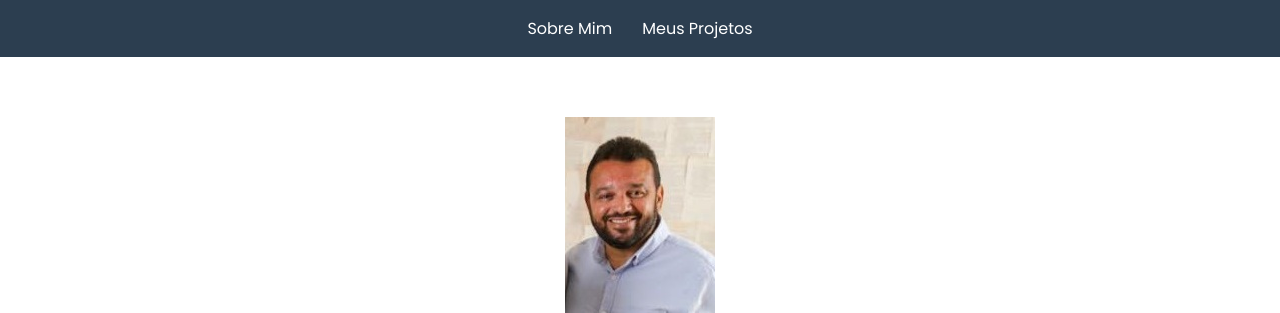
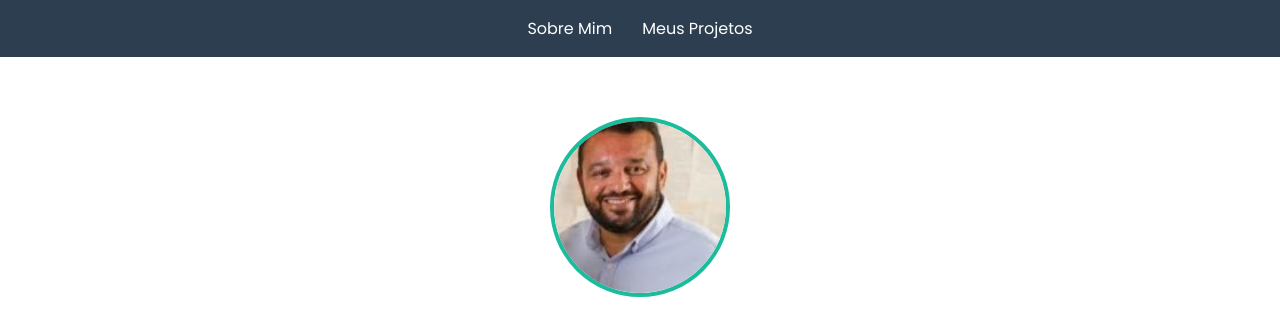
Before and after one commit to antoniojose-ux/meu-portfolio, a plain HTML site: page index.html in a window 1280 px wide. Shown: the top 313 px of the page. Drawn offline with Linux system fonts and the light colour scheme.

Commit message:
Update style.css

```diff
--- a/style.css
+++ b/style.css
@@ -108,7 +108,20 @@ nav a:hover {
     border-radius: 25px;
     transition: 0.3s;
 }
+.foto-perfil {
+    width: 180px;
+    height: 180px;
+    border-radius: 50%; /* Deixa redonda */
+    object-fit: cover; /* Não deixa a foto esticar */
+    border: 4px solid #1abc9c; /* Borda da cor do tema */
+    margin-bottom: 20px;
+}
 
+.perfil-container {
+    display: flex;
+    flex-direction: column;
+    align-items: center;
+}
 .card a:hover {
     background: #1abc9c;
     color: white;
```
